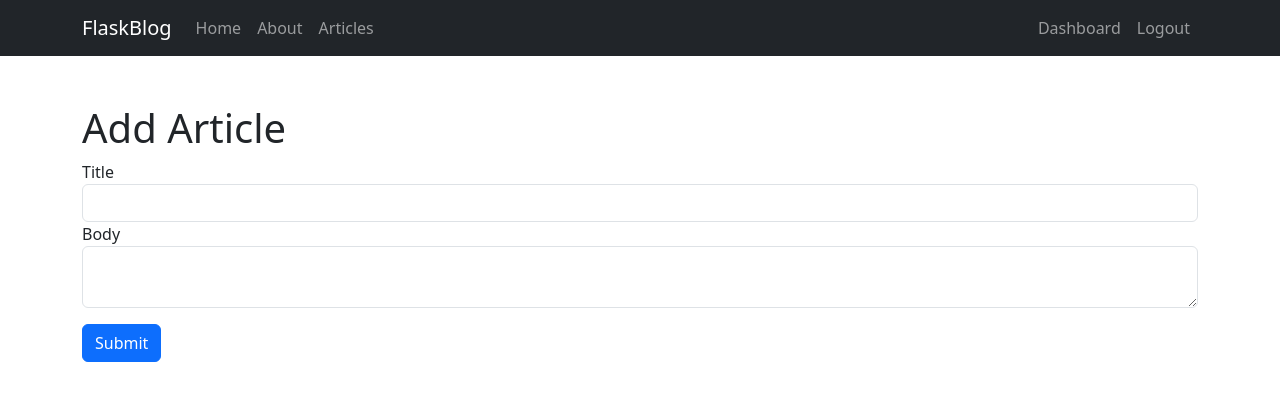
After one commit to gbgabiola/flask-blog, a Flask app: page /add_article in a window 1280 px wide. The commit adds this page. Shown: the top 401 px of the page. Run offline with Flask 3, Linux system fonts and the light colour scheme; the visitor is signed in with stand-in values (Sample User, id 1); some libraries are stand-ins or nearby versions.

Commit message:
Add articles with CKEditor

```diff
--- a/main.py
+++ b/main.py
@@ -127,6 +127,7 @@ def is_logged_in(f):
 
 # Logout
 @app.route("/logout")
+@is_logged_in
 def logout():
     session.clear()
     flash("You are now logged out", "success")
@@ -138,5 +139,27 @@ def logout():
 def dashboard():
     return render_template("dashboard.html")
 
+# Article Form Class
+class ArticleForm(Form):
+    title = StringField("Title", [validators.Length(min=1, max=200)])
+    body  = TextAreaField("Body", [validators.Length(min=30)])
+
+# Add Article
+@app.route("/add_article", methods=["GET", "POST"])
+@is_logged_in
+def add_article():
+    form = ArticleForm(request.form)
+    if request.method == "POST" and form.validate():
+        title = form.title.data
+        body = form.body.data
+
+        cur = mysql.connection.cursor()
+        cur.execute("INSERT INTO articles(title, body, author) VALUES(%s, %s, %s)", (title, body, session["username"]))
+        mysql.connection.commit()
+        cur.close()
+        flash("Article Created", "success")
+        return redirect(url_for("dashboard"))
+    return render_template("add_article.html", form=form)
+
 if __name__ == "__main__":
     app.run(debug=True)
--- /dev/null
+++ b/templates/add_article.html
@@ -0,0 +1,17 @@
+{% extends 'layout.html' %}
+
+{% block body %}
+  <h1>Add Article</h1>
+  {% from "includes/_form_helpers.html" import render_field %}
+  <form novalidate action="" method="POST">
+    <div class="form-group">
+      {{render_field(form.title, class="form-control")}}
+    </div>
+    <div class="form-group" id="editor">
+      {{render_field(form.body, class="form-control", id="editor")}}
+    </div>
+    <div class="my-3">
+      <input type="submit" class="btn btn-primary" value="Submit" />
+    </div>
+  </form>
+{% endblock %}
--- a/templates/dashboard.html
+++ b/templates/dashboard.html
@@ -2,4 +2,7 @@
 
 {% block body %}
   <h1>Dashboard <small class="fw-light">Welcome {{session.username}}</small></h1>
+  <a class="btn btn-success" href="/add_article">Add Article</a>
+
+  <hr />
 {% endblock %}
--- a/templates/layout.html
+++ b/templates/layout.html
@@ -16,5 +16,11 @@
     </div>
 
     <script src="https://cdn.jsdelivr.net/npm/bootstrap@5.3.2/dist/js/bootstrap.bundle.min.js"></script>
+    <script src="https://cdn.ckeditor.com/ckeditor5/40.2.0/classic/ckeditor.js"></script>
+    <script>
+      ClassicEditor.create(document.querySelector('#editor')).catch(error => {
+        console.error(error);
+      });
+    </script>
   </body>
 </html>
```
